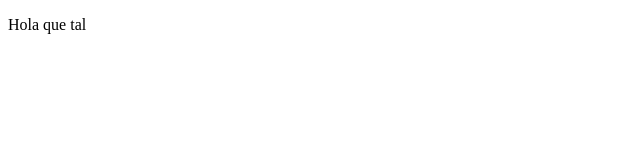
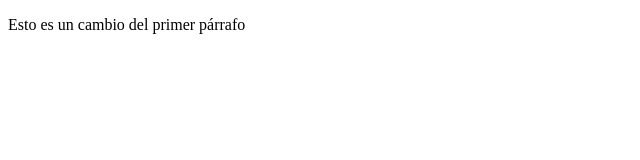
Before and after one commit to GitECV/reposubir, a plain HTML site: page index.html in a window 1280 px wide. Shown: the whole page, without its empty margins (0-640 px from the left). Drawn offline with Linux system fonts and the light colour scheme.

Commit message:
preparando conflictos

```diff
--- a/index.html
+++ b/index.html
@@ -7,6 +7,6 @@
     <title>Nuevas ramas</title>
 </head>
 <body>
-    <p>Hola que tal</p>
+    <p>Esto es un cambio del primer párrafo</p>
 </body>
 </html>
```
Also changed, not shown: 1 other file.
